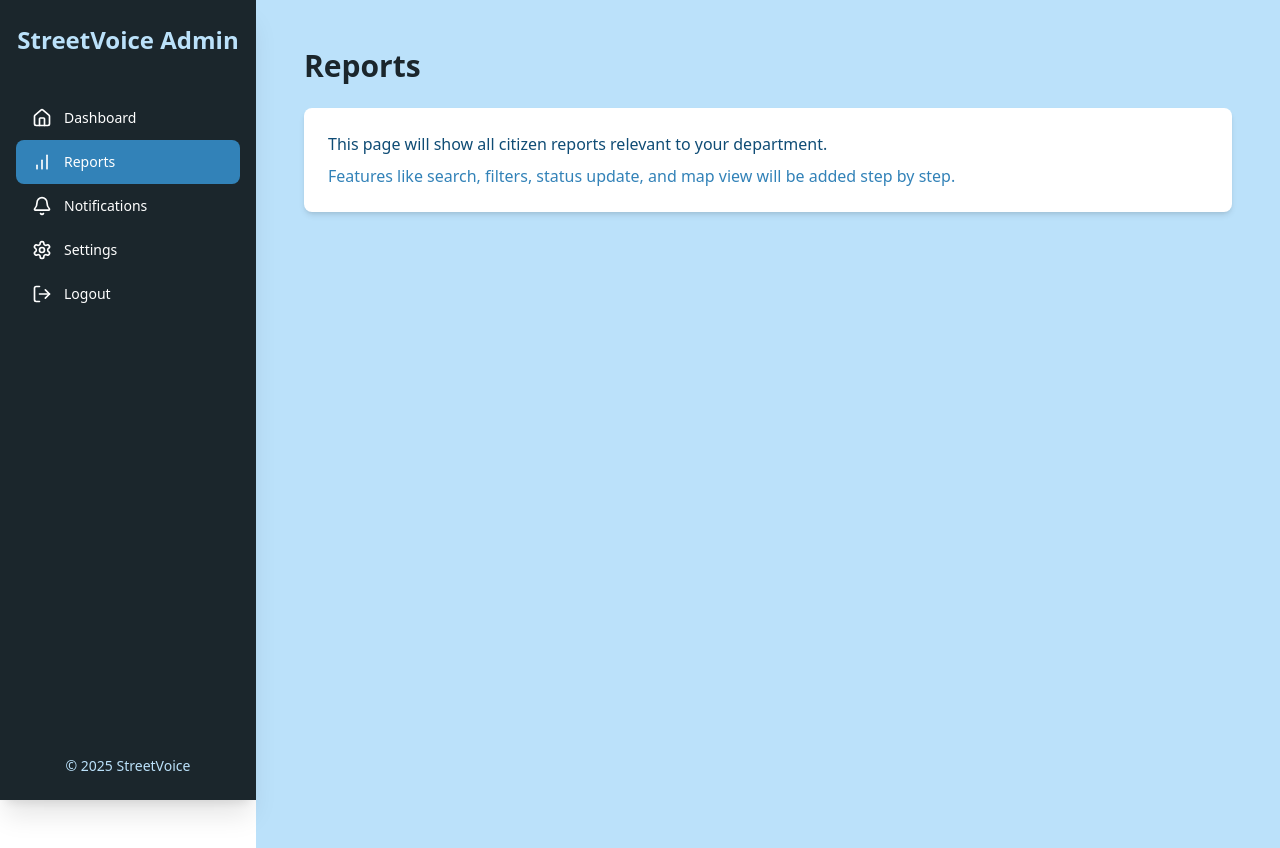
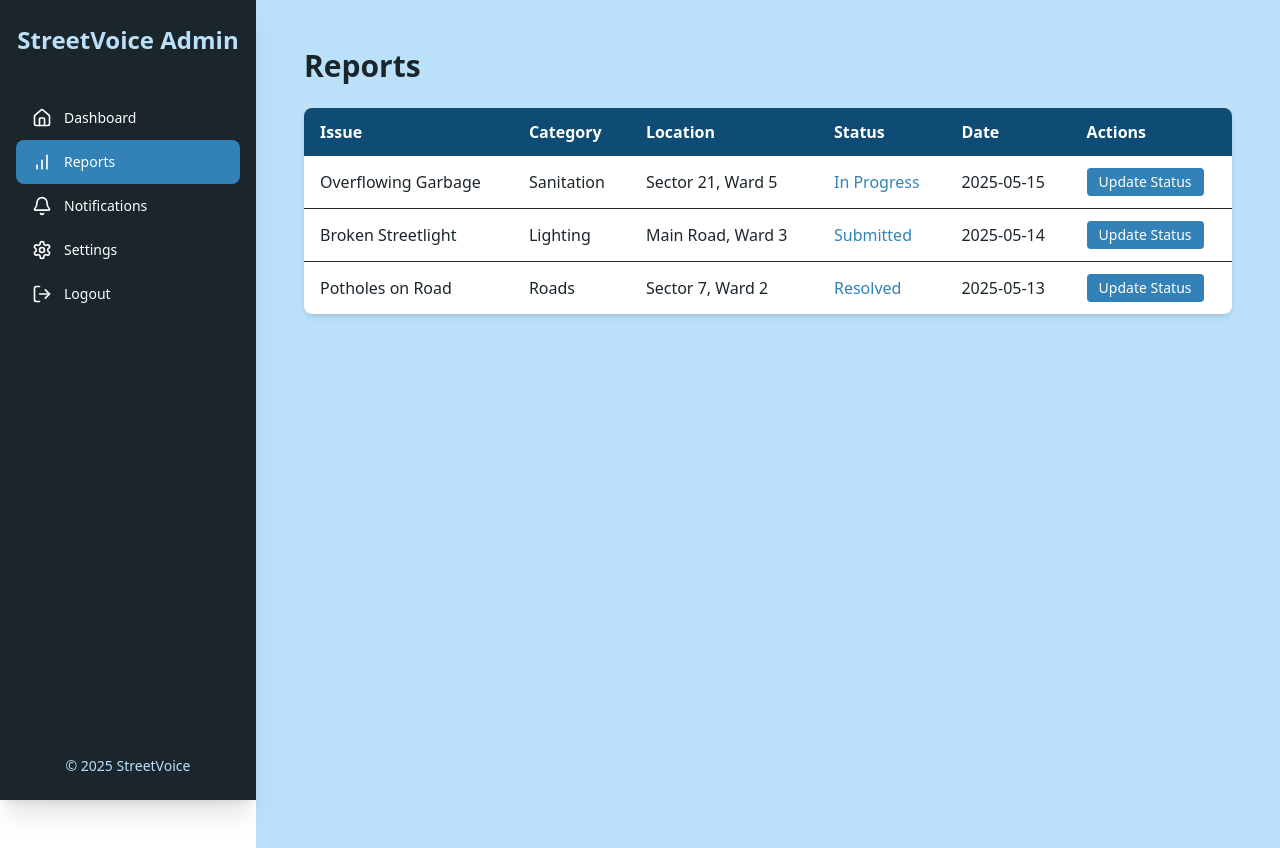
Before and after one commit to arorarish245/StreetVoice, a Next.js app in the folder frontend/: page /admin/reports in a window 1280 px wide. Built offline with nearby package versions, Linux system fonts and the light colour scheme.

Commit message:
feat: added static reports table with dummy data

```diff
--- a/frontend/src/app/admin/reports/page.tsx
+++ b/frontend/src/app/admin/reports/page.tsx
@@ -1,17 +1,66 @@
 "use client";
+
+const dummyReports = [
+  {
+    id: 1,
+    issue: "Overflowing Garbage",
+    category: "Sanitation",
+    location: "Sector 21, Ward 5",
+    status: "In Progress",
+    date: "2025-05-15",
+  },
+  {
+    id: 2,
+    issue: "Broken Streetlight",
+    category: "Lighting",
+    location: "Main Road, Ward 3",
+    status: "Submitted",
+    date: "2025-05-14",
+  },
+  {
+    id: 3,
+    issue: "Potholes on Road",
+    category: "Roads",
+    location: "Sector 7, Ward 2",
+    status: "Resolved",
+    date: "2025-05-13",
+  },
+];
 
 export default function ReportsPage() {
   return (
     <div className="p-6 bg-[#BBE1FA] min-h-screen text-[#1B262C]">
       <h1 className="text-3xl font-bold mb-6">Reports</h1>
 
-      <div className="bg-white shadow-md rounded-lg p-6">
-        <p className="text-[#0F4C75]">
-          This page will show all citizen reports relevant to your department.
-        </p>
-        <p className="mt-2 text-[#3282B8]">
-          Features like search, filters, status update, and map view will be added step by step.
-        </p>
+      <div className="bg-white shadow-md rounded-lg overflow-x-auto">
+        <table className="min-w-full table-auto text-left">
+          <thead className="bg-[#0F4C75] text-white">
+            <tr>
+              <th className="py-3 px-4">Issue</th>
+              <th className="py-3 px-4">Category</th>
+              <th className="py-3 px-4">Location</th>
+              <th className="py-3 px-4">Status</th>
+              <th className="py-3 px-4">Date</th>
+              <th className="py-3 px-4">Actions</th>
+            </tr>
+          </thead>
+          <tbody>
+            {dummyReports.map((report) => (
+              <tr key={report.id} className="border-b last:border-b-0">
+                <td className="py-3 px-4">{report.issue}</td>
+                <td className="py-3 px-4">{report.category}</td>
+                <td className="py-3 px-4">{report.location}</td>
+                <td className="py-3 px-4 text-[#3282B8]">{report.status}</td>
+                <td className="py-3 px-4">{report.date}</td>
+                <td className="py-3 px-4">
+                  <button className="text-sm bg-[#3282B8] text-white py-1 px-3 rounded hover:bg-[#0F4C75]">
+                    Update Status
+                  </button>
+                </td>
+              </tr>
+            ))}
+          </tbody>
+        </table>
       </div>
     </div>
   );
```
